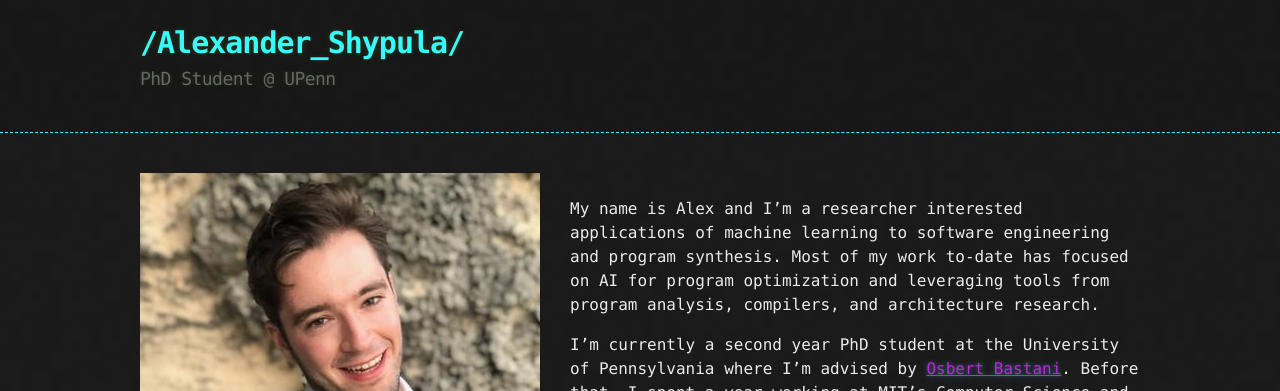
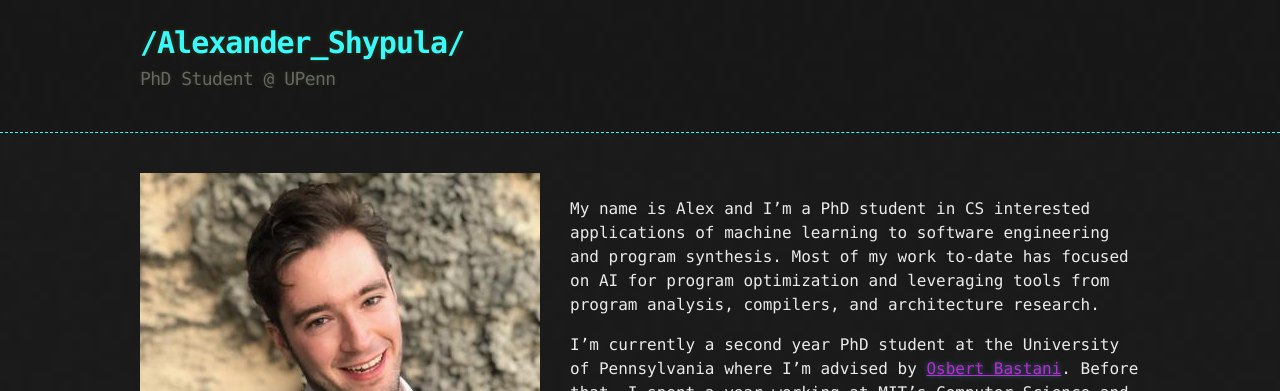
Before and after one commit to AlexShypula/AlexShypula.github.io, a Jekyll site: the page built from index.md, in a window 1280 px wide. Shown: the top 391 px of the page. Built offline with Jekyll 4.4.1, drawn with Linux system fonts in a browser that asks for light colours.

Commit message:
Update index.md

```diff
--- a/index.md
+++ b/index.md
@@ -4,7 +4,7 @@ layout: default
 
 <img align="left" src="assets/images/Photo.jpeg" style="padding-right: 30px; padding-bottom: 30px;">
 &nbsp;
-My name is Alex and I'm a researcher interested applications of machine learning to software engineering and program synthesis. Most of my work to-date has focused on AI for program optimization and leveraging tools from program analysis, compilers, and architecture research.
+My name is Alex and I'm a PhD student in CS interested applications of machine learning to software engineering and program synthesis. Most of my work to-date has focused on AI for program optimization and leveraging tools from program analysis, compilers, and architecture research.
 
 I'm currently a second year PhD student at the University of Pennsylvania where I'm advised by [Osbert Bastani](https://obastani.github.io/). Before that, I spent a year working at MIT's Computer Science and Artificial Intelligence Laboratory (CSAIL) with [Yoon Kim (MIT CSAIL)](https://people.csail.mit.edu/yoonkim/) and [Jie Chen (MIT-IBM Watson AI Lab)](https://jiechenjiechen.github.io/). Before that, I was a Master's student at at Carnegie Mellon University's (CMU) School of Computer Science in the Artificial Intelligence and Innovation program where I was also a member of [Neulab](https://www.cs.cmu.edu/~neulab/index.html) where I was advised by [Professor Graham Neubig](http://www.phontron.com/).
 
```
